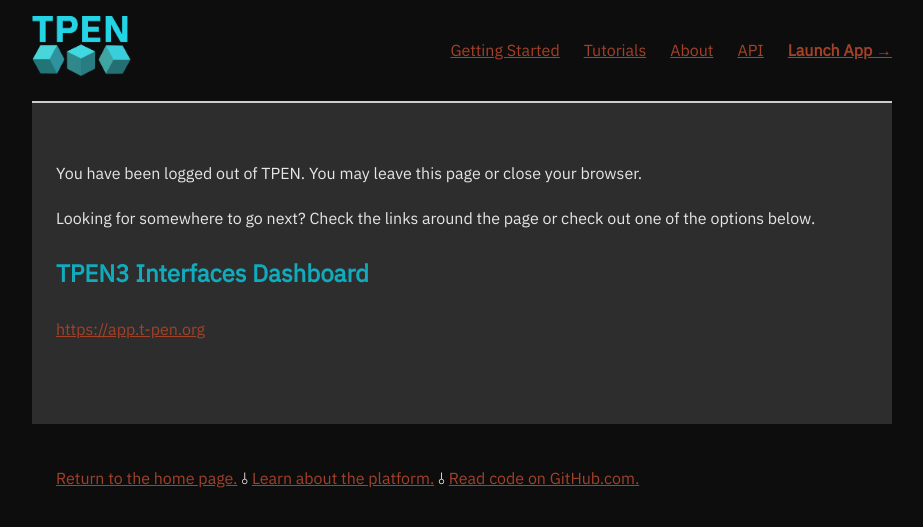
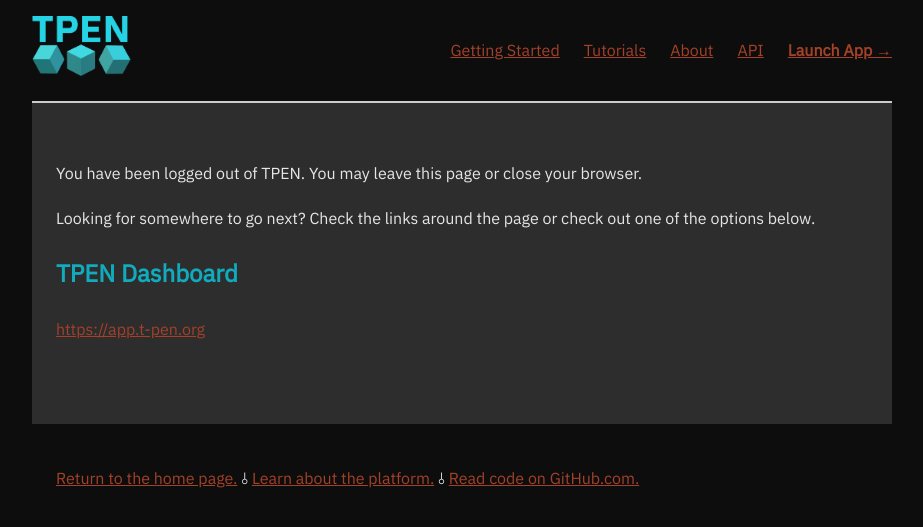
Before and after one commit to CenterForDigitalHumanities/TPEN3, a Jekyll site: the page built from pages/callback.md, in a window 1280 px wide. Shown: the top 527 px of the page, without its empty margins (178-1101 px from the left). Built offline with Jekyll 4.4.1, drawn with Linux system fonts in a browser that asks for light colours.

Commit message:
changes while reviewing

```diff
--- a/pages/callback.md
+++ b/pages/callback.md
@@ -9,7 +9,7 @@
 
 Looking for somewhere to go next?  Check the links around the page or check out one of the options below.
 
-## TPEN3 Interfaces Dashboard
+## TPEN Dashboard
 [https://app.t-pen.org](https://app.t-pen.org)
 
 <div id="returnToOption"></div>
```
